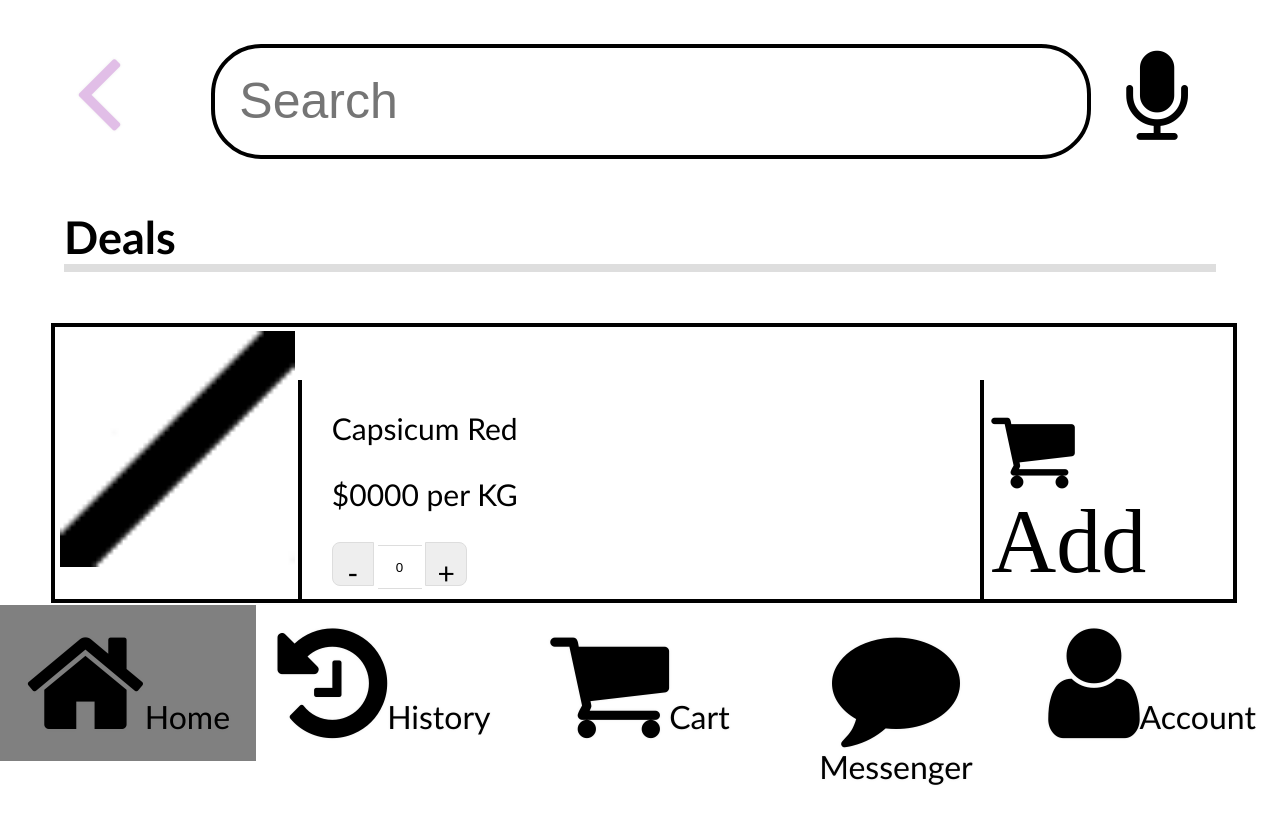
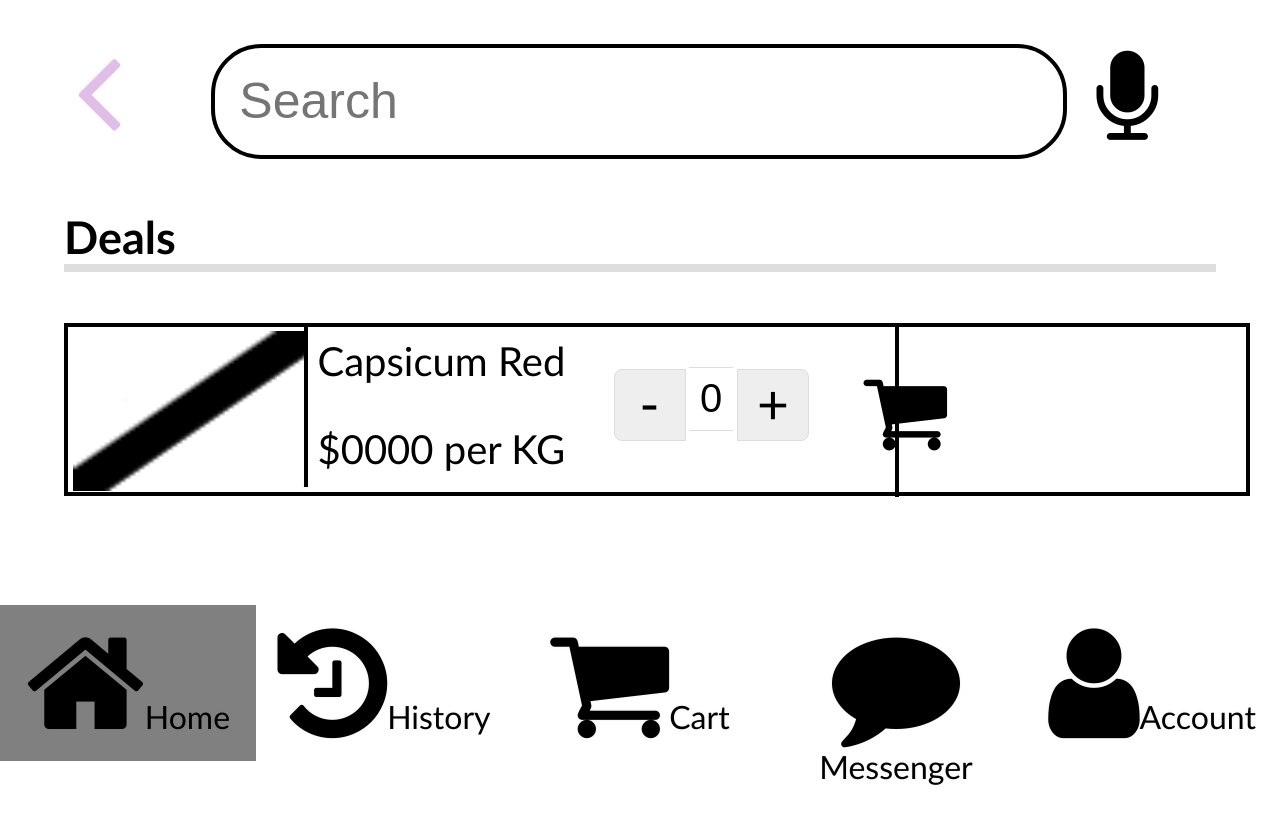
Before and after one commit to Reeahn/ProjectChefShop, a website: page public/deal.html in a window 1280 px wide. After the commit the page ends 800 px from the top, so only its background shows below. Drawn offline with Linux system fonts and the light colour scheme.

Commit message:
deal fix

```diff
--- a/public/css/master.css
+++ b/public/css/master.css
@@ -66,8 +66,8 @@ h2 {
   font-size: 50px;
   border: 4px solid black;
   float: left;
-  width: 67%;
-  margin-right: 15px;
+  width: 65%;
+  margin-right: 10px;
   margin-top: 18px;
 }
 
@@ -129,6 +129,7 @@ ul {
   width: 28.33%;
   background-color: grey;
 }
+
 
 /*CSS For messages.htmel*/
 .message {
@@ -213,6 +214,7 @@ ul {
   border: 0px;
 }
 
+
 .column-left,
 .column-right,
 .column-middle {
@@ -225,20 +227,43 @@ ul {
 
 .column-left img {
   width: 100%;
+  height: 160px;
+  padding: 0px;
 }
 
-.column-middle {
+.column-middle1 {
   display: inline-block;
-  padding-left: 2.5%;
-  margin: 0;
-  width: 55%;
+  width: 35%;
   border-left: 4px solid black;
+  font-size: 40px;
+  line-height: normal;
+  height: 160px;
+  flex-flow: row;
+  position: absolute;
+  padding-left: 10px;
+}
+
+.column-middle1 p{
+  margin-top: 10px;
+}
+
+.column-middle2 {
+  display: inline-block;
+  margin: 0px;
+  width: 22%;
+  padding-left: 310px;
+  position: absolute;
+  padding-top: 40px;
+  height: 130px;
   border-right: 4px solid black;
 }
 
 .column-right {
   margin: auto;
-  width: 15%;
+  width: 10%;
+  padding-left: 560px;
+  position: absolute;
+  padding-top: 40px;
 }
 
 /*CSS for account.html*/
@@ -252,27 +277,32 @@ ul {
 .cart-itemD {
   border: 4px solid black;
   width: 92%;
-  margin-left: 4%;
-  margin-right: 4%;
+  margin-left: 5%;
+  margin-right: 5%;
   margin-top: 4%;
+  height: 165px;
 }
 
 .valu_button {
-  width: 200px;
+  width: 250px;
   margin: 0;
   text-align: left;
   padding-bottom: 10px;
 }
 
+
 .value-button {
   display: inline-block;
   border: 1px solid #ddd;
   margin: 0px;
-  width: 40px;
-  height: 20px;
+  width: 70px;
+  height: 70px;
+  font-size: 55px;
+  text-indent: inherit;
   text-align: center;
   vertical-align: middle;
-  padding: 11px 0;
+  letter-spacing: 0px;
+  padding: 0px;
   background: #eee;
   -webkit-touch-callout: none;
   -webkit-user-select: none;
@@ -280,6 +310,13 @@ ul {
   -moz-user-select: none;
   -ms-user-select: none;
   user-select: none;
+}
+.number{
+  font-size: 40px;
+}
+
+.valu_button input[type="number"]{
+  height: 60px;
 }
 
 .value-button:hover {
--- a/public/deal.html
+++ b/public/deal.html
@@ -32,9 +32,11 @@
           <div class="column-left">
             <img src="./imgs/test.png" alt="food-icon" />
           </div>
-          <div class="column-middle">
+          <div class="column-middle1">
             <p>Capsicum Red</p>
-            <p>$0000 per KG</p>
+            <p>$0000 per KG </p>
+          </div>
+          <div class="column-middle2">
             <form class="valu_button">
               <div
                 class="value-button"
@@ -56,7 +58,7 @@
             </form>
           </div>
           <div class="column-right">
-            <i class="fa fa-shopping-cart fa-3x" aria-hidden="true"> Add</i>
+            <i class="fa fa-shopping-cart fa-3x" aria-hidden="true"></i>
           </div>
         </div>
       </div>
```
